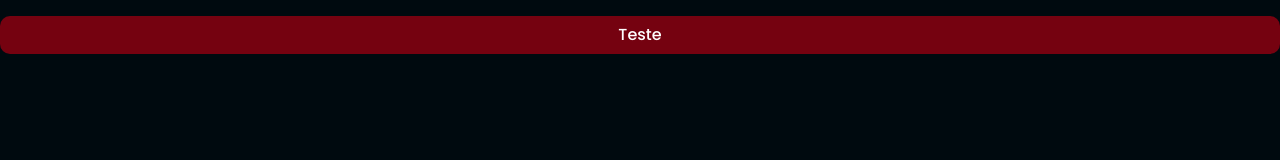
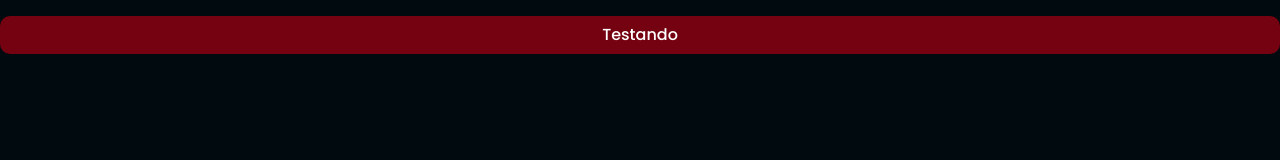
Before and after one commit to GuiDattein/Foodexplorer-frontend, a React (Vite) app: page / in a window 1280 px wide. Shown: the top 160 px of the page. Built offline with nearby package versions, Linux system fonts and the light colour scheme.

Commit message:
testing key SSH

```diff
--- a/src/components/Button/index.jsx
+++ b/src/components/Button/index.jsx
@@ -3,7 +3,7 @@ import { Container } from "./styles";
 export function Button(){
     return(
         <Container type="button">
-            Teste
+            Testando
         </Container>
     )
 }
```
